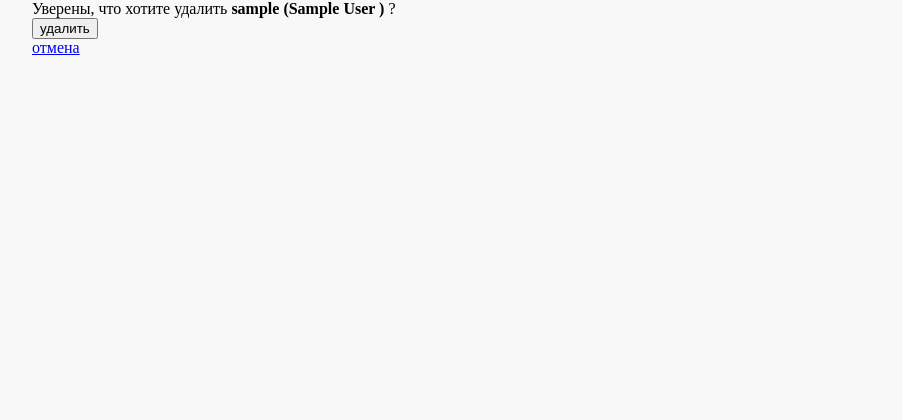
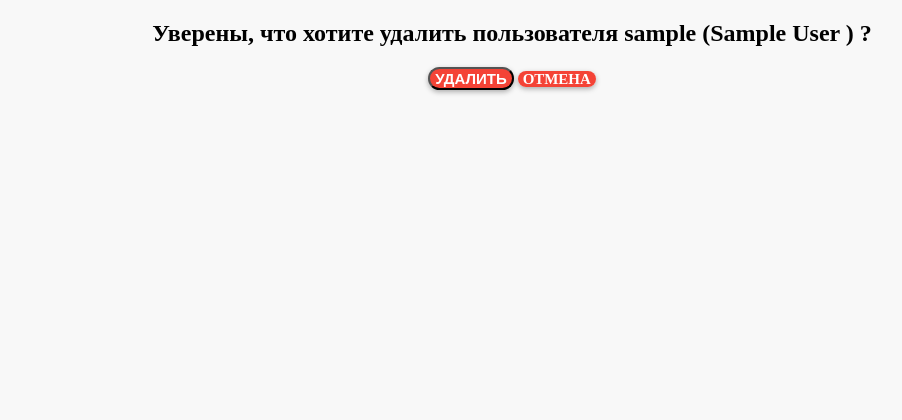
Before and after one commit to evlx87/shop_it_trade, a Django app: template backend/templates/adminapp/user_delete.html in a window 1280 px wide. Shown: the part 162-582 px from the top of the page, without its empty margins (128-1030 px from the left). Run offline with Django 3.2, Linux system fonts and the light colour scheme; tables that the repository leaves empty hold one stand-in row (values such as "Sample post"); the template is opened without the code that fills it: values that come from a table or form of the project are taken from there, most other values are stand-ins (such as "Sample title", 1, 10 or a date in 2020).

Commit message:
modify user_delete.html and user_update.html

```diff
--- a/backend/static/css/style.css
+++ b/backend/static/css/style.css
@@ -426,7 +426,7 @@ h4 {
     border: 1px solid black;
 }
 .user_delete {
-
+    text-align: center;
 }
 .category_list {
 
--- a/backend/templates/adminapp/user_delete.html
+++ b/backend/templates/adminapp/user_delete.html
@@ -2,20 +2,20 @@
 
 
 {% block page_content %}
+    <h2>Уверены, что хотите удалить пользователя {{ object.username }}
+        {% if object.first_name %}
+            ({{ object.first_name|title}}
+            {% if object.last_name %}
+                {{ object.last_name|title}}
+            {% endif %})
+        {% endif %}?
+    </h2>
+
     <div class="user_delete">
-        Уверены, что хотите удалить <b>{{ object.username }}
-        {% if object.first_name %}
-            ({{ object.first_name|title }}
-            {% if object.last_name %}
-                {{ object.last_name|title }}
-            {% endif %})
-        {% endif %}</b>?
-
         <form method="post">
             {% csrf_token %}
-            <input class="admin_button" type="submit" value="удалить">
+            <input class="button" type="submit" value="удалить">
+            <a class="button" href="{% url 'admin_panel:index' %}">отмена</a>
         </form>
-
-        <a class="admin_button" href="{% url 'admin_panel:index' %}">отмена</a>
     </div>
 {% endblock %}
--- a/backend/templates/adminapp/user_update.html
+++ b/backend/templates/adminapp/user_update.html
@@ -7,8 +7,7 @@
             {% csrf_token %}
             {{ form.as_p }}
             <input class="form-control" type="submit" value="сохранить">
+            <a class="button" href="{% url 'admin_panel:index' %}">к списку пользователей</a>
         </form>
-        <a class="admin_button" href="{% url 'admin_panel:index' %}">к списку пользователей</a>
     </div>
-
 {% endblock %}
```
Also changed, not shown: backend/templates/adminapp/admin_panel.html (+6 -2 lines).
